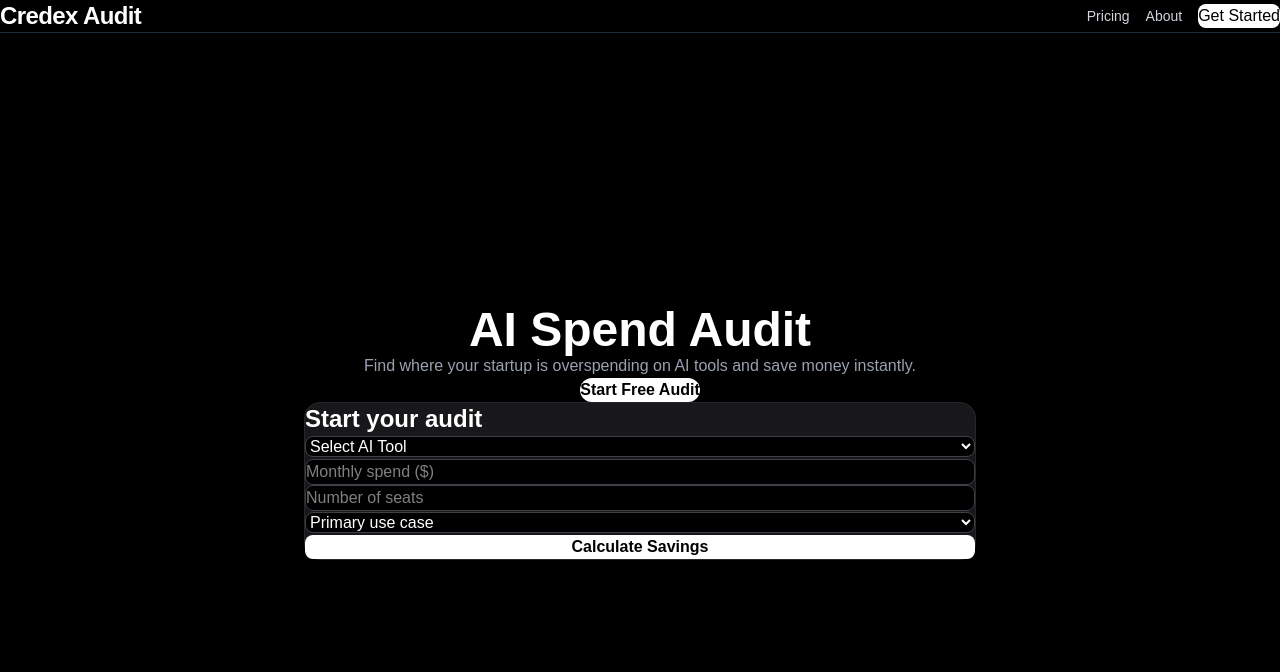
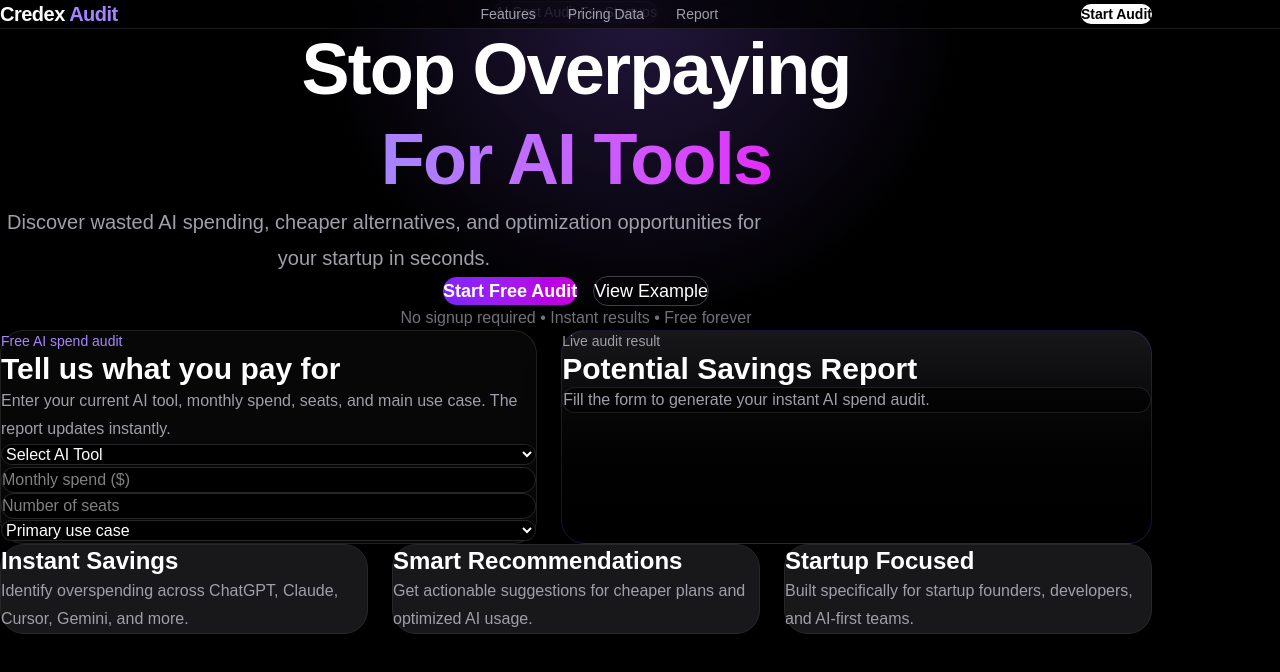
Before and after one commit to bbhavya3/ai-spend-audit, a Next.js app: page / in a window 1280 px wide. Shown: the top 672 px of the page. Built offline with nearby package versions, Linux system fonts and the light colour scheme.

Commit message:
feat: redesign landing page and audit dashboard UI

```diff
--- a/app/page.tsx
+++ b/app/page.tsx
@@ -6,20 +6,86 @@ export default function Home() {
     <>
       <Navbar />
 
-      <main className="min-h-screen bg-black text-white flex flex-col items-center justify-center p-6">
-        <h1 className="text-5xl font-bold text-center">
-          AI Spend Audit
-        </h1>
+      <main className="min-h-screen bg-black text-white overflow-hidden">
+        <section className="relative px-6 pt-28 pb-20">
+          <div className="absolute inset-0 bg-[radial-gradient(circle_at_top,rgba(139,92,246,0.25),transparent_45%)]" />
 
-        <p className="text-gray-400 mt-4 text-center max-w-xl">
-          Find where your startup is overspending on AI tools and save money instantly.
-        </p>
+          <div className="relative max-w-6xl mx-auto text-center">
+            <div className="inline-flex items-center rounded-full border border-violet-500/30 bg-violet-500/10 px-4 py-2 text-sm text-violet-300">
+              AI Cost Audit For Startups
+            </div>
 
-        <button className="mt-8 bg-white text-black px-6 py-3 rounded-xl font-semibold hover:bg-gray-200">
-          Start Free Audit
-        </button>
+            <h1 className="mt-8 text-6xl md:text-7xl font-bold tracking-tight leading-tight">
+              Stop Overpaying
+              <br />
+              <span className="bg-gradient-to-r from-violet-400 to-fuchsia-500 bg-clip-text text-transparent">
+                For AI Tools
+              </span>
+            </h1>
 
-        <AuditForm />
+            <p className="mt-8 text-zinc-400 text-xl max-w-3xl mx-auto leading-9">
+              Discover wasted AI spending, cheaper alternatives,
+              and optimization opportunities for your startup in seconds.
+            </p>
+
+            <div className="mt-10 flex flex-col sm:flex-row items-center justify-center gap-4">
+              <button className="bg-gradient-to-r from-violet-600 to-fuchsia-600 px-8 py-4 rounded-2xl text-lg font-semibold hover:opacity-90 transition">
+                Start Free Audit
+              </button>
+
+              <button className="border border-zinc-700 px-8 py-4 rounded-2xl text-lg hover:bg-zinc-900 transition">
+                View Example
+              </button>
+            </div>
+
+            <p className="mt-5 text-zinc-500">
+              No signup required • Instant results • Free forever
+            </p>
+          </div>
+        </section>
+
+        <section className="px-6 pb-24">
+          <div className="max-w-6xl mx-auto">
+            <AuditForm />
+          </div>
+        </section>
+
+        <section className="px-6 pb-24">
+          <div className="max-w-6xl mx-auto grid md:grid-cols-3 gap-6">
+            <div className="bg-zinc-900 border border-zinc-800 rounded-3xl p-8">
+              <h3 className="text-2xl font-bold">
+                Instant Savings
+              </h3>
+
+              <p className="text-zinc-400 mt-4 leading-7">
+                Identify overspending across ChatGPT, Claude,
+                Cursor, Gemini, and more.
+              </p>
+            </div>
+
+            <div className="bg-zinc-900 border border-zinc-800 rounded-3xl p-8">
+              <h3 className="text-2xl font-bold">
+                Smart Recommendations
+              </h3>
+
+              <p className="text-zinc-400 mt-4 leading-7">
+                Get actionable suggestions for cheaper plans
+                and optimized AI usage.
+              </p>
+            </div>
+
+            <div className="bg-zinc-900 border border-zinc-800 rounded-3xl p-8">
+              <h3 className="text-2xl font-bold">
+                Startup Focused
+              </h3>
+
+              <p className="text-zinc-400 mt-4 leading-7">
+                Built specifically for startup founders,
+                developers, and AI-first teams.
+              </p>
+            </div>
+          </div>
+        </section>
       </main>
     </>
   );
--- a/components/AuditForm.tsx
+++ b/components/AuditForm.tsx
@@ -11,10 +11,8 @@ export default function AuditForm() {
 
   useEffect(() => {
     const savedData = localStorage.getItem("audit-data");
-
     if (savedData) {
       const parsed = JSON.parse(savedData);
-
       setTool(parsed.tool || "");
       setSpend(parsed.spend || "");
       setSeats(parsed.seats || "");
@@ -25,36 +23,37 @@ export default function AuditForm() {
   useEffect(() => {
     localStorage.setItem(
       "audit-data",
-      JSON.stringify({
-        tool,
-        spend,
-        seats,
-        useCase,
-      })
+      JSON.stringify({ tool, spend, seats, useCase })
     );
   }, [tool, spend, seats, useCase]);
 
   const monthlySavings = Number(spend) * 0.3;
   const yearlySavings = monthlySavings * 12;
-
-  const selectedTool = tools.find(
-    (item) => item.name === tool
-  );
+  const selectedTool = tools.find((item) => item.name === tool);
 
   return (
-    <section className="mt-10 w-full max-w-2xl bg-zinc-900 border border-zinc-800 rounded-2xl p-6">
-      <h2 className="text-2xl font-bold mb-6">
-        Start your audit
+    <section className="mx-auto mt-4 grid w-full max-w-6xl gap-6 lg:grid-cols-[1fr_1.1fr]">
+      <div className="rounded-3xl border border-white/10 bg-zinc-950/80 p-8 shadow-2xl">
+        <p className="text-sm font-medium text-violet-400">
+          Free AI spend audit
+        </p>
+
+        <h2 className="mt-3 text-3xl font-bold">
+          Tell us what you pay for
         </h2>
 
-      <form className="space-y-4">
+        <p className="mt-3 text-zinc-400 leading-7">
+          Enter your current AI tool, monthly spend, seats, and main use case.
+          The report updates instantly.
+        </p>
+
+        <form className="mt-8 space-y-4">
           <select
-          className="w-full p-3 rounded-lg bg-black border border-zinc-700 text-white"
+            className="w-full rounded-2xl border border-zinc-800 bg-black p-4 text-white outline-none focus:border-violet-500"
             value={tool}
             onChange={(e) => setTool(e.target.value)}
           >
             <option value="">Select AI Tool</option>
-
             {tools.map((item) => (
               <option key={item.name} value={item.name}>
                 {item.name}
@@ -63,7 +62,7 @@ export default function AuditForm() {
           </select>
 
           <input
-          className="w-full p-3 rounded-lg bg-black border border-zinc-700 text-white"
+            className="w-full rounded-2xl border border-zinc-800 bg-black p-4 text-white outline-none focus:border-violet-500"
             placeholder="Monthly spend ($)"
             type="number"
             value={spend}
@@ -71,7 +70,7 @@ export default function AuditForm() {
           />
 
           <input
-          className="w-full p-3 rounded-lg bg-black border border-zinc-700 text-white"
+            className="w-full rounded-2xl border border-zinc-800 bg-black p-4 text-white outline-none focus:border-violet-500"
             placeholder="Number of seats"
             type="number"
             value={seats}
@@ -79,7 +78,7 @@ export default function AuditForm() {
           />
 
           <select
-          className="w-full p-3 rounded-lg bg-black border border-zinc-700 text-white"
+            className="w-full rounded-2xl border border-zinc-800 bg-black p-4 text-white outline-none focus:border-violet-500"
             value={useCase}
             onChange={(e) => setUseCase(e.target.value)}
           >
@@ -90,74 +89,64 @@ export default function AuditForm() {
             <option value="data">Data Analysis</option>
             <option value="mixed">Mixed</option>
           </select>
+        </form>
+      </div>
 
-        <button
-          type="button"
-          className="w-full bg-white text-black p-3 rounded-lg font-semibold hover:bg-gray-200"
-        >
-          Calculate Savings
-        </button>
-      </form>
-
-      {spend && (
-        <div className="mt-8 bg-black border border-zinc-700 rounded-xl p-6">
-          <h3 className="text-2xl font-bold mb-4">
-            Audit Results
-          </h3>
-
-          <div className="space-y-3">
-            <p className="text-zinc-300">
-              Current Tool:
-              <span className="text-white font-semibold">
-                {" "}
-                {tool}
-              </span>
+      <div className="rounded-3xl border border-violet-500/20 bg-gradient-to-b from-zinc-900 to-black p-8 shadow-2xl">
+        <p className="text-sm font-medium text-zinc-400">
+          Live audit result
         </p>
 
-            <p className="text-zinc-300">
-              Team Size:
-              <span className="text-white font-semibold">
-                {" "}
-                {seats} seats
-              </span>
-            </p>
+        <h2 className="mt-3 text-3xl font-bold">
+          Potential Savings Report
+        </h2>
 
-            <p className="text-zinc-300">
-              Use Case:
-              <span className="text-white font-semibold">
-                {" "}
-                {useCase}
-              </span>
-            </p>
-
-            <div className="pt-4">
+        {spend ? (
+          <div className="mt-8 space-y-6">
+            <div className="rounded-2xl border border-white/10 bg-black/60 p-6">
               <p className="text-sm text-zinc-500">
                 Estimated Monthly Savings
               </p>
-
-              <h1 className="text-4xl font-bold text-green-400">
+              <h1 className="mt-2 text-5xl font-bold text-green-400">
                 ${monthlySavings.toFixed(2)}
               </h1>
             </div>
 
-            <div>
+            <div className="rounded-2xl border border-white/10 bg-black/60 p-6">
               <p className="text-sm text-zinc-500">
                 Estimated Annual Savings
               </p>
-
-              <h2 className="text-2xl font-bold text-green-300">
+              <h2 className="mt-2 text-3xl font-bold text-green-300">
                 ${yearlySavings.toFixed(2)}
               </h2>
             </div>
 
-            <div className="mt-5 border-t border-zinc-800 pt-5">
-              <p className="text-zinc-400 leading-7">
-                {selectedTool?.recommendation}
+            <div className="rounded-2xl border border-white/10 bg-black/60 p-6">
+              <p className="text-sm text-zinc-500">Recommendation</p>
+              <p className="mt-3 text-zinc-300 leading-7">
+                {selectedTool?.recommendation ||
+                  "Select a tool to view a recommendation."}
               </p>
             </div>
-          </div>
+
+            {monthlySavings > 500 && (
+              <div className="rounded-2xl border border-violet-500/30 bg-violet-500/10 p-6">
+                <h3 className="font-bold text-violet-300">
+                  High savings opportunity
+                </h3>
+                <p className="mt-2 text-zinc-300">
+                  Credex can help capture this savings through discounted AI
+                  infrastructure credits.
+                </p>
               </div>
             )}
+          </div>
+        ) : (
+          <div className="mt-8 rounded-2xl border border-white/10 bg-black/60 p-8 text-zinc-400">
+            Fill the form to generate your instant AI spend audit.
+          </div>
+        )}
+      </div>
     </section>
   );
 }
--- a/components/Navbar.tsx
+++ b/components/Navbar.tsx
@@ -1,21 +1,26 @@
 export default function Navbar() {
   return (
-    <nav className="w-full flex items-center justify-between px-8 py-5 border-b border-gray-800 bg-black text-white sticky top-0">
-      <h1 className="text-2xl font-bold tracking-tight">
-        Credex Audit
-      </h1>
+    <nav className="fixed top-0 left-0 right-0 z-50 border-b border-white/10 bg-black/70 backdrop-blur-xl">
+      <div className="mx-auto flex max-w-6xl items-center justify-between px-6 py-4">
+        <h1 className="text-xl font-bold tracking-tight">
+          <span className="text-white">Credex</span>
+          <span className="text-violet-400"> Audit</span>
+        </h1>
 
-      <div className="flex items-center gap-4">
-        <button className="text-sm text-gray-300 hover:text-white">
-          Pricing
-        </button>
+        <div className="hidden items-center gap-8 text-sm text-zinc-400 md:flex">
+          <a href="#" className="hover:text-white">
+            Features
+          </a>
+          <a href="#" className="hover:text-white">
+            Pricing Data
+          </a>
+          <a href="#" className="hover:text-white">
+            Report
+          </a>
+        </div>
 
-        <button className="text-sm text-gray-300 hover:text-white">
-          About
-        </button>
-
-        <button className="bg-white text-black px-4 py-2 rounded-lg font-medium hover:bg-gray-200">
-          Get Started
+        <button className="rounded-xl bg-white px-5 py-2 text-sm font-semibold text-black hover:bg-zinc-200">
+          Start Audit
         </button>
       </div>
     </nav>
```
Lines whose indentation alone changed are shown as unchanged.
